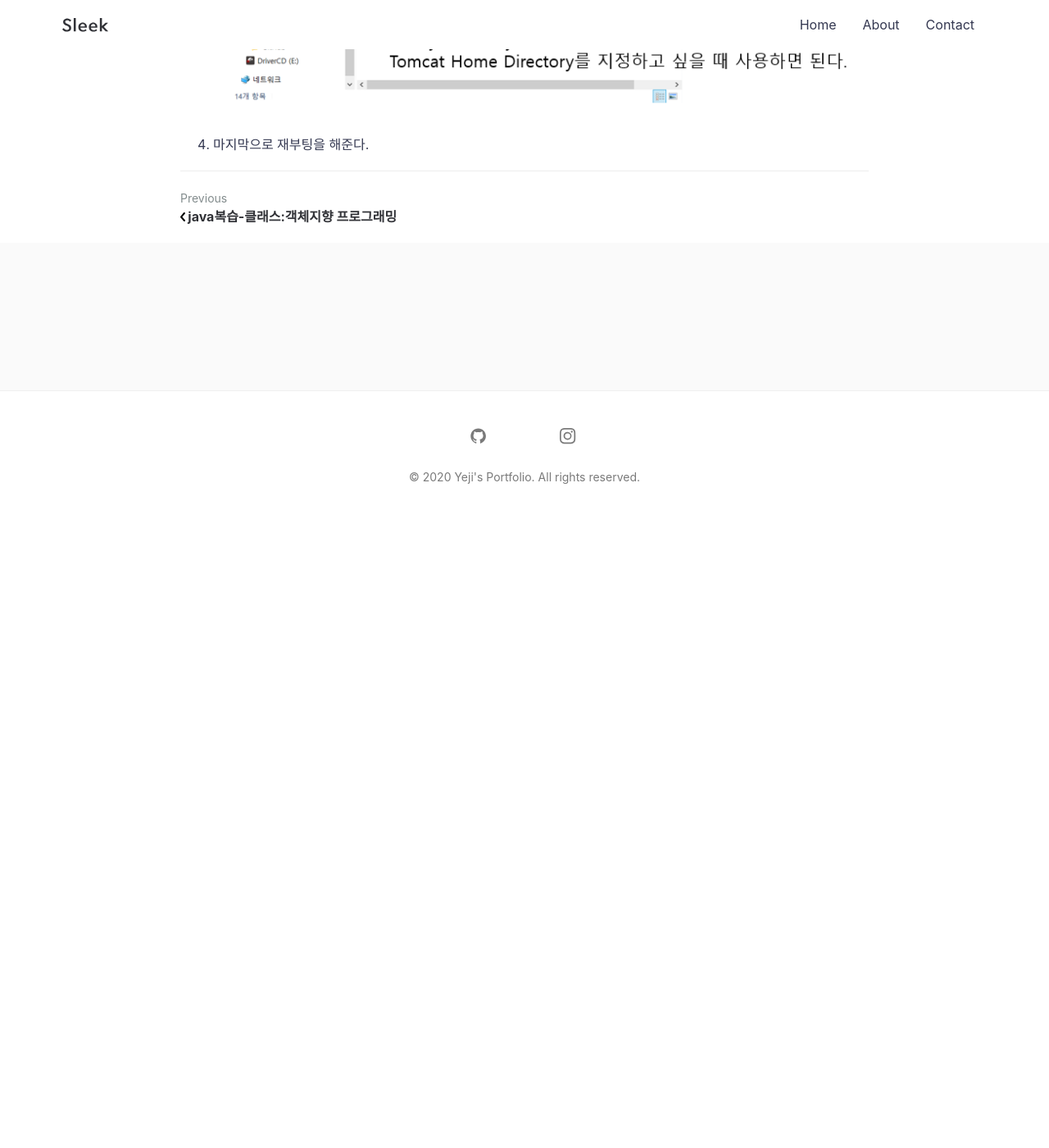
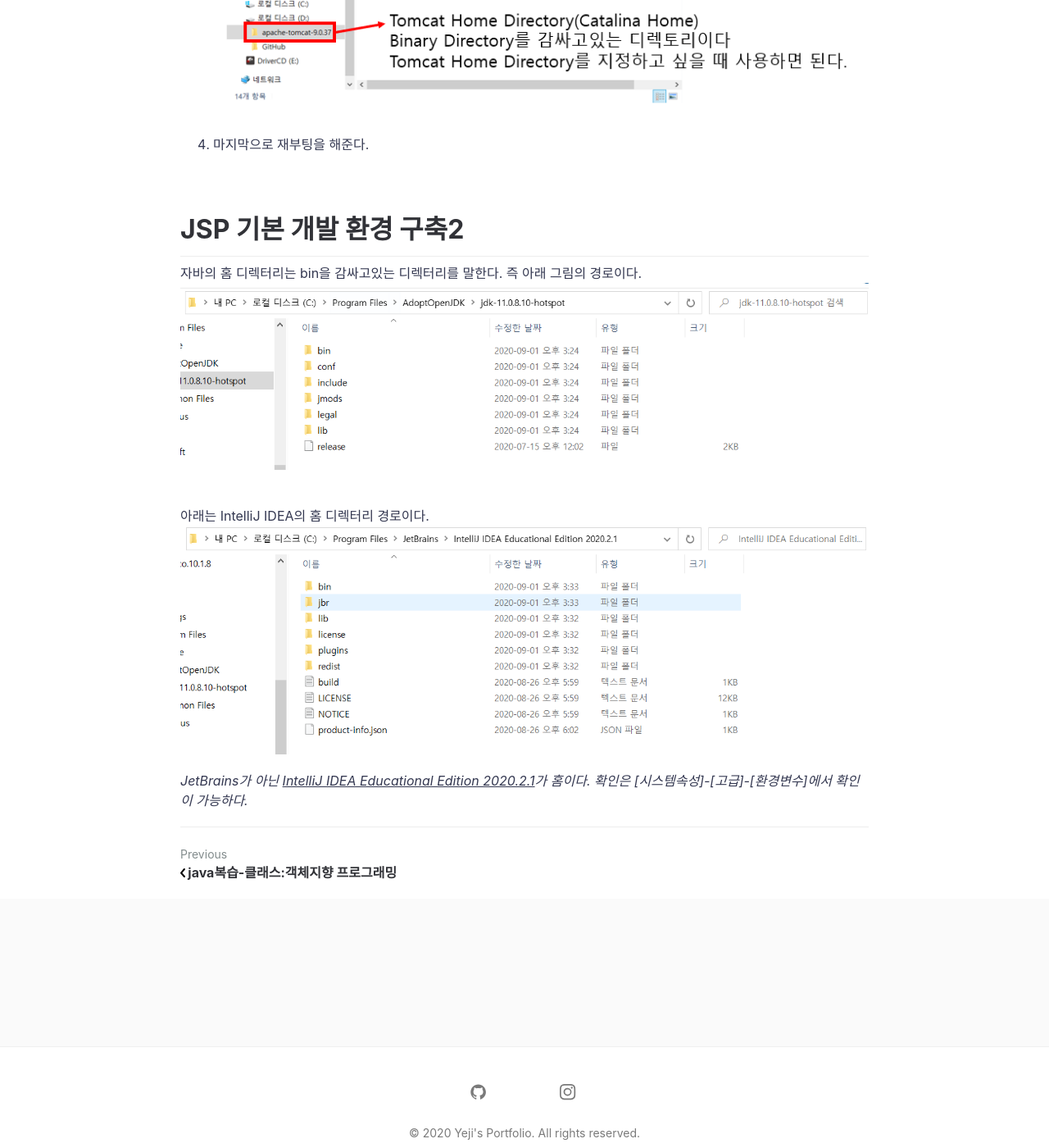
Before and after one commit to Yeji-Jang1210/Yeji-Jang1210.github.io, a Jekyll site: the page built from _posts/2020-09-01-JSP-study-first.md, in a window 1280 px wide and 1400 px high, scrolled down 4222 px. Shown: the whole window at 82% size. Built offline with Jekyll 4.4.1, drawn with Linux system fonts in a browser that asks for light colours; comment, search, counter and statistics services are not loaded; before the commit the page ends 4859 px from its top, so only the background shows below that; some of the changed text lies outside the part shown.

Commit message:
Update JSP-study-2nd

```diff
--- a/_posts/2020-09-01-JSP-study-first.md
+++ b/_posts/2020-09-01-JSP-study-first.md
@@ -1,10 +1,10 @@
 ---
 layout: post
-title: "JSP 공부:기본 개발 환경 구축1"
+title: "JSP 공부:기본 개발 환경 구축"
 featured-img: JSP-study
 ---
 
-# JSP 기본 개발 환경 구축 : 다운로드
+# JSP 기본 개발 환경 구축1 : 다운로드
 ---
 JDK(Java Development Kit) LTS, IDE, Java Web Application Server개발환경 구축.
 1. adoptopenjdk.net에 접속해 필요한 파일을 다운 받는다.
@@ -27,7 +27,7 @@ JDK(Java Development Kit) LTS, IDE, Java Web Application Server개발환경 구
 <br>
 <br>
 
-# JSP 기본 개발 환경 구축 : 설치
+# JSP 기본 개발 환경 구축1 : 설치
 ---
 ![Image Alt 기본개발환경구축_4]({{"/assets/img/posting/Study_JSP_img/Study_JSP_post_1/기본개발환경구축_4.png"| relative_url}})
 세개의 다운받은 파일을 하나씩 설치 해준다.
@@ -51,3 +51,17 @@ JDK(Java Development Kit) LTS, IDE, Java Web Application Server개발환경 구
     ![Image Alt 기본개발환경구축_7]({{"/assets/img/posting/Study_JSP_img/Study_JSP_post_1/기본개발환경구축_7.png"| relative_url}})
 
 1. 마지막으로 재부팅을 해준다.
+<br>
+<br>
+
+# JSP 기본 개발 환경 구축2
+---
+자바의 홈 디렉터리는 bin을 감싸고있는 디렉터리를 말한다.
+즉 아래 그림의 경로이다.
+![Image Alt 기본개발환경구축_8]({{"/assets/img/posting/Study_JSP_img/Study_JSP_post_1/기본개발환경구축_8.png"| relative_url}})
+
+<br>
+아래는 IntelliJ IDEA의 홈 디렉터리 경로이다.
+![Image Alt 기본개발환경구축_9]({{"/assets/img/posting/Study_JSP_img/Study_JSP_post_1/기본개발환경구축_9.png"| relative_url}})
+
+*JetBrains가 아닌 <u>IntelliJ IDEA Educational Edition 2020.2.1</u>가 홈이다. 확인은 [시스템속성]-[고급]-[환경변수]에서 확인이 가능하다.*
```
Also changed, not shown: assets/img/posting/Study_JSP_img/Study_JSP_post_1/기본개발환경구축_8.png (added), assets/img/posting/Study_JSP_img/Study_JSP_post_1/기본개발환경구축_9.png (added).
